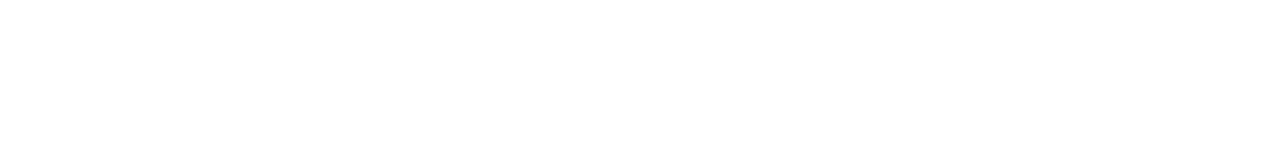
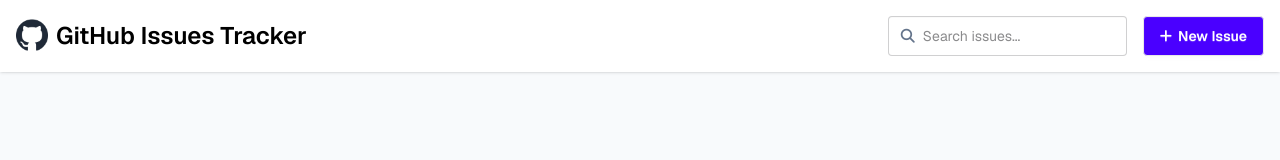
Before and after one commit to developersaima/Github-Issue-Tracker, a plain HTML site: page main.html in a window 1280 px wide. Drawn offline with nearby package versions, Linux system fonts and the light colour scheme.

Commit message:
created header section with navbar and search

```diff
--- a/main.html
+++ b/main.html
@@ -30,9 +30,60 @@
     <link rel="preconnect" href="https://fonts.gstatic.com" crossorigin />
     <link
       href="https://fonts.googleapis.com/css2?family=Geist:wght@100..900&display=swap"
-      rel="stylesheet"/>
+      rel="stylesheet"
+    />
+
+    <style>
+      html {
+        background: #f8fafc;
+      }
+      .font-geist {
+        font-family: "Geist", sans-serif;
+      }
+      .filter_btn_active {
+        background-color: #4a00ff;
+        color: white;
+      }
+    </style>
   </head>
-<body>
+
+  <body class="font-geist bg-[#f8fafc] min-h-screen w-full">
+    <!-- navbar -->
+    <header>
+      <nav
+        class="bg-white shadow p-4 navbar flex justify-between items-center flex-col md:flex-row gap-4 fixed top-0 left-0 right-0 z-9"
+      >
+        <!-- logo -->
+        <a href="app.html" class="flex gap-2 items-center">
+          <img
+            src="./assets/github-logo.png"
+            alt="github-logo"
+            class="w-8 h-8 mb-0.5"
+          />
+          <h2 class="text-2xl font-semibold text-black">
+            GitHub Issues Tracker
+          </h2>
+        </a>
+
+        <!-- search & new issue -->
+        <div class="flex gap-4">
+          <label class="input outline-0 relative">
+            <i class="fa-solid fa-magnifying-glass text-[#64748b]"></i>
+            <input
+              type="search"
+              id="user-search-input"
+              class="grow text-[#64748b]"
+              placeholder="Search issues..."
+            />
+          </label>
+          <button class="btn bg-[#4a00ff] text-white" type="button">
+            <i class="fas fa-plus"></i>
+            New Issue
+          </button>
+        </div>
+      </nav>
+    </header>
+
 
 </body>
 </html>
```
